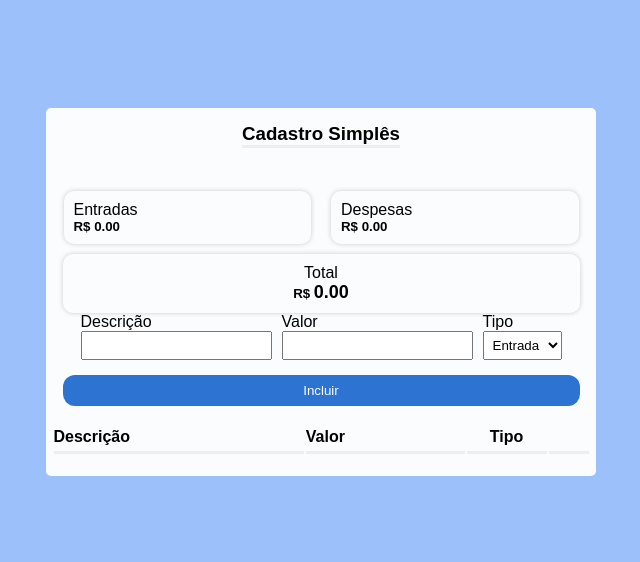
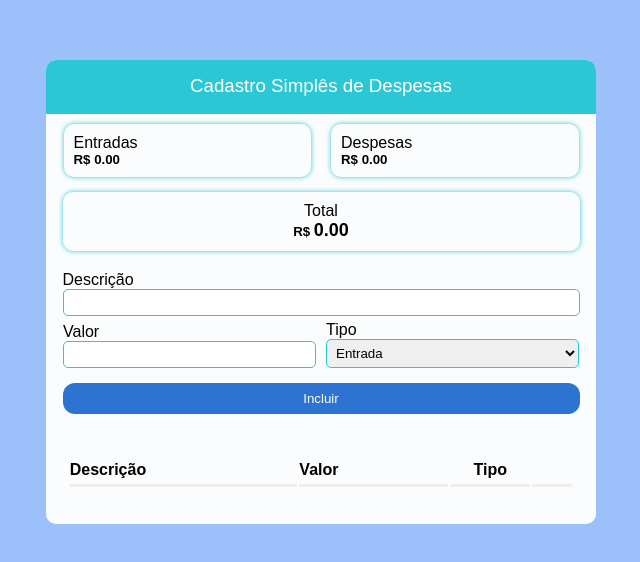
Before and after one commit to edueloi/expenses-financial, a plain HTML site: page index.html in a window 1280 px wide. Shown: the part 108-670 px from the top of the page, without its empty margins (319-959 px from the left). Drawn offline with nearby package versions, Linux system fonts and the light colour scheme.

Commit message:
atualizando repositorio

```diff
--- a/css/style-home.css
+++ b/css/style-home.css
@@ -13,21 +13,29 @@
     background-color: rgba(59, 130, 246, .5);
   }
 
-  h3 {
-    padding-top: 15px;
-    border-bottom: inset;
-    padding-bottom: 100%px;
+  .title-despesas{
+    width: 100%;
+    align-items: center;
+    text-align: center;
+    background-color: #2bc7d4;
+    color: white;
+    border-radius: 10px 10px 0 0;
   }
 
-  hr {
-    margin-top: 1rem;
-    margin-bottom: 1rem;
-    border: 0;
-    border-top: 1px solid rgba(0, 0, 0, 0.1);
+  h3 {
+    display: flex;
+    align-items: center;
+    justify-content: center;
+    margin-top: auto;
+    padding-top: 15px;
+    margin-bottom: 15px;
+    font-weight: 500;
+    border-bottom: 2px inset #2bc7d4;
+
   }
 
   .principal {
-    border-radius: 5px;
+    border-radius: 10px;
     background-color: rgb(251, 252, 253);
     max-width: 550px;
     width: 100%;
@@ -50,16 +58,17 @@
   .entrada-saida > div {
     display: flex;
     flex-direction: column;
-    box-shadow: 0px 0px 5px #ccc;
+    box-shadow: 0px 0px 5px #2bc7d4;
     border-radius: 10px;
     padding: 10px;
     width: 45%;
   }
 
   .value-total {
+    margin-top: 5px;
     display: flex;
     flex-direction: column;
-    box-shadow: 0px 0px 5px #ccc;
+    box-shadow: 0px 0px 5px #2bc7d4;
     border-radius: 10px;
     padding: 10px;
     width: 94%;
@@ -79,13 +88,25 @@
     flex-wrap: wrap;
   }
 
-  .divDesc, .divType, .divAmount {
+  .divDesc {
+    padding-top: 20px;
+    display: flex;
+    flex-direction: column;
+    width: 94%;
+    font-weight: 300;
+  }
+
+ .divType, .divAmount {
+    padding-top: 5px;
+    font-weight: 300;
+    width: 46%;
     display: flex;
     flex-direction: column;
   }
 
    #btnNew {
     margin-top: 15px;
+    margin-bottom: 15px;
     background-color: #2C73D2;
     cursor: pointer;
     border-radius: 12px;
@@ -102,12 +123,17 @@
 
   input, select {
     padding: 5px;
+    border: 1px solid #2bc7d4;
+    border-radius: 5px;
   }
 
   .divTable {
-    width: 100%;
+    padding-top: 10px;
+    width: 94%;
     display: flex;
     justify-content: center;
+    border-radius: 10px;
+    margin-bottom: 15px;
   }
 
   table {
@@ -136,7 +162,7 @@
 
   .bx-trash {
     cursor: pointer;
-    color: black;
+    color: rgb(148, 38, 38);
   }
 
   .bx-trash:hover{
--- a/index.html
+++ b/index.html
@@ -14,8 +14,9 @@
 <body>
 
   <div class="principal">
-    <h3>Cadastro Simplês</h3>
-    <hr>
+    <div class="title-despesas">
+      <h3>Cadastro Simplês de Despesas</h3>
+    </div>
     <div class="entrada-saida">
       <div class="title-container incomes-container">
         Entradas
@@ -35,6 +36,8 @@
         <label for="desc">Descrição</label>
         <input type="text" id="desc" />
       </div>
+    </div>
+    <div class="newItem">
       <div class="divAmount">
         <label for="amount">Valor</label>
         <input type="number" id="amount" />
```
Also changed, not shown: js/script-home.js (line endings or trailing spaces).
